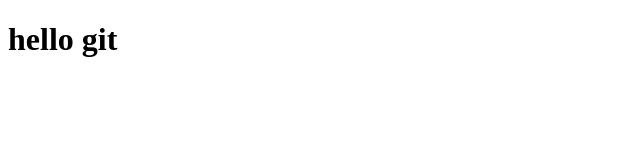
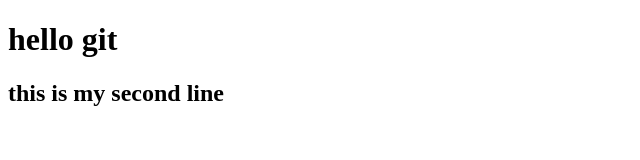
Before and after one commit to harshiniyelgam/firstproject, a plain HTML site: page index.html in a window 1280 px wide. Shown: the whole page, without its empty margins (0-640 px from the left). Drawn offline with Linux system fonts and the light colour scheme.

Commit message:
updated file

```diff
--- a/index.html
+++ b/index.html
@@ -7,5 +7,6 @@
 </head>
 <body>
     <h1>hello git</h1>
+    <h2>this is my second line</h2>
 </body>
 </html>
```
